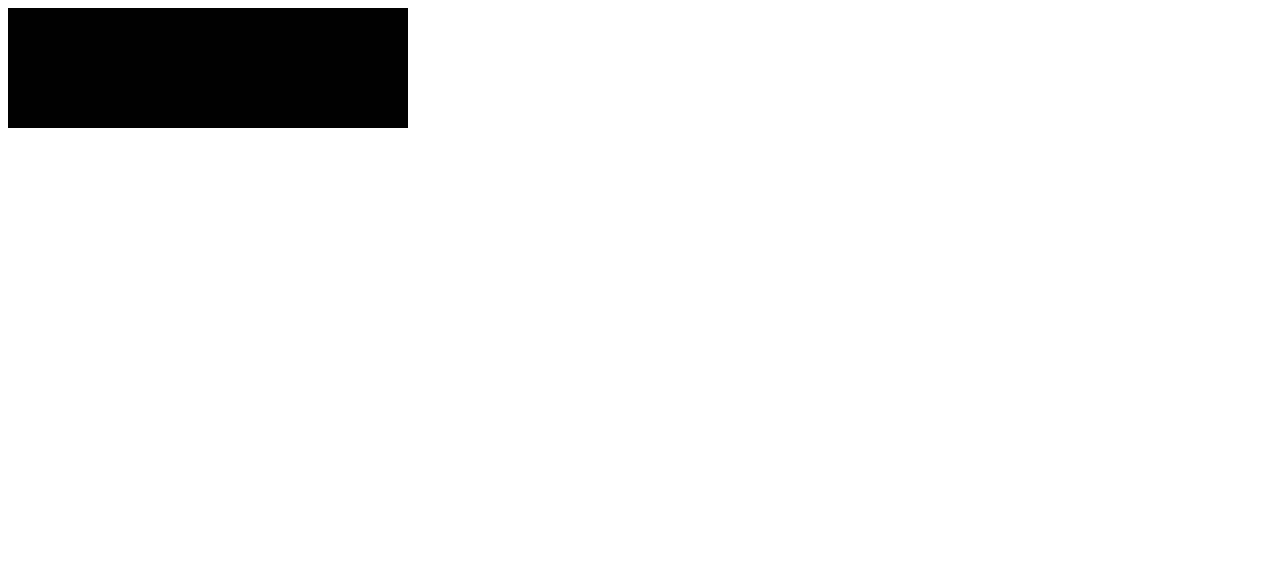
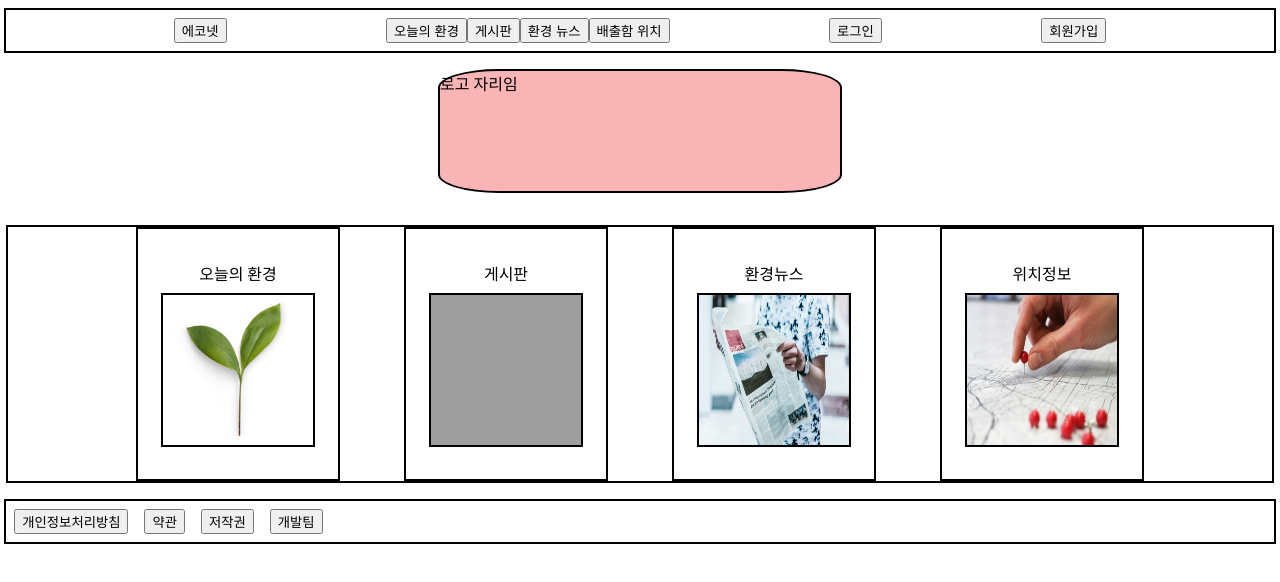
Before and after one commit to gdg-hongik-univ/EcoNet-F1T4-web, a React app in the folder econet/: page / in a window 1280 px wide. Built offline with nearby package versions, Linux system fonts and the light colour scheme; grey boxes are pictures that could not be loaded.

Commit message:
메인페이지 간단 구현 & 간단한 CSS 적용

```diff
--- /dev/null
+++ b/econet/src/MainComponent.js
@@ -0,0 +1,11 @@
+import MainPage from "./pages/MainPage.js";
+
+function MainComponent() {
+  return (
+    <div>
+      <MainPage></MainPage>
+    </div>
+  );
+}
+
+export default MainComponent;
--- /dev/null
+++ b/econet/src/components/MainPageMenuButton.js
@@ -0,0 +1,14 @@
+import "../styles/mainpage-menu-button-styles.css";
+
+export default function MainPageMenuButton({ name, imgSrc }) {
+  return (
+    <div className="menu-button">
+      <text>{name}</text>
+      <img
+        className="menu-button-img-style"
+        src={imgSrc}
+        alt="MainPageMenuImg"
+      ></img>
+    </div>
+  );
+}
--- /dev/null
+++ b/econet/src/components/NavBar.js
@@ -0,0 +1,42 @@
+// CSS
+import "../styles/navbar-styles.css";
+
+export default function NavBar() {
+  const handleMainPageClick = () => {
+    // TODO navigate to MainPage
+  };
+
+  const handleTodayEnvironmentClick = () => {
+    // TODO navigate to 오늘의 환경 page
+  };
+  const handleBoardClick = () => {
+    // TODO navigate to 게시판 page
+  };
+  const handleEcoNewsClick = () => {
+    // TODO navigate to 환경뉴스 page
+  };
+  const handleMapClick = () => {
+    // TODO navigate to 배출함 위치 page
+  };
+
+  const handleLoginClick = () => {
+    // TODO navigate to 로그인 page
+  };
+  const handleSignUpClick = () => {
+    // TODO navigate to 회원가입 page
+  };
+
+  return (
+    <div className="navbar">
+      <button onClick={handleMainPageClick}>에코넷</button>
+      <div>
+        <button onClick={handleTodayEnvironmentClick}>오늘의 환경</button>
+        <button onClick={handleBoardClick}>게시판</button>
+        <button onClick={handleEcoNewsClick}>환경 뉴스</button>
+        <button onClick={handleMapClick}>배출함 위치</button>
+      </div>
+      <button onClick={handleLoginClick}>로그인</button>
+      <button onClick={handleSignUpClick}>회원가입</button>
+    </div>
+  );
+}
--- /dev/null
+++ b/econet/src/components/NavBarBottom.js
@@ -0,0 +1,13 @@
+// CSS
+import "../styles/navbar-bottom-styles.css";
+
+export default function NavBarBottom() {
+  return (
+    <div className="navbar-bottom">
+      <button>개인정보처리방침</button>
+      <button>약관</button>
+      <button>저작권</button>
+      <button>개발팀</button>
+    </div>
+  );
+}
--- a/econet/src/index.js
+++ b/econet/src/index.js
@@ -1,5 +1,5 @@
 import ReactDOM from "react-dom/client";
-import Main from "./Main";
+import MainComponent from "./MainComponent";
 
 const root = ReactDOM.createRoot(document.getElementById("root"));
-root.render(<Main></Main>);
+root.render(<MainComponent />);
--- a/econet/src/main.js
+++ /dev/null
@@ -1,11 +0,0 @@
-import Mainpage from "./pages/Mainpage.js";
-
-function Main() {
-  return (
-    <div>
-      <Mainpage></Mainpage>
-    </div>
-  );
-}
-
-export default Main;
--- a/econet/src/pages/Mainpage.js
+++ b/econet/src/pages/Mainpage.js
@@ -1,9 +1,30 @@
 import Logo from "../components/Logo.js";
-function Mainpage() {
+import MainPageMenuButton from "../components/MainPageMenuButton.js";
+import NavBar from "../components/NavBar.js";
+
+// images
+import ecoImg from "../assets/mainpage-menu-ecoinfo.jpg";
+import boardImg from "../assets/mainpage-menu-board.jpg";
+import newsImg from "../assets/mainpage-menu-econews.jpg";
+import mapImg from "../assets/mainpage-menu-map.jpg";
+import NavBarBottom from "../components/NavBarBottom.js";
+
+// CSS
+import "../styles/mainpage.css";
+import "../styles/mainpage-menu-button-styles.css";
+
+export default function MainPage() {
   return (
-    <div>
-      <Logo></Logo>
+    <div className="mainpage-container">
+      <NavBar />
+      <Logo />
+      <div className="menu-button-box">
+        <MainPageMenuButton name={"오늘의 환경"} imgSrc={ecoImg} />
+        <MainPageMenuButton name={"게시판"} imgSrc={boardImg} />
+        <MainPageMenuButton name={"환경뉴스"} imgSrc={newsImg} />
+        <MainPageMenuButton name={"위치정보"} imgSrc={mapImg} />
+      </div>
+      <NavBarBottom />
     </div>
   );
 }
-export default Mainpage;
--- a/econet/src/styles/logo.css
+++ b/econet/src/styles/logo.css
@@ -1,5 +1,8 @@
 .logo-style {
   width: 400px;
   height: 120px;
-  background-color: #000000;
+  background-color: #f9b5b5;
+  border-radius: 15%;
+  margin: 16px;
+  border: 2px solid #000000;
 }
--- /dev/null
+++ b/econet/src/styles/mainpage-menu-button-styles.css
@@ -0,0 +1,25 @@
+.menu-button-box {
+  display: flex;
+  justify-content: center;
+  width: 100%;
+  gap: 64px;
+  margin: 16px;
+
+  border: 2px solid #000000;
+}
+
+.menu-button {
+  width: 200px;
+  height: 250px;
+  gap: 8px;
+  display: flex;
+  flex-direction: column;
+  align-items: center;
+  justify-content: center;
+  border: 2px solid #000000;
+}
+.menu-button-img-style {
+  width: 150px;
+  height: 150px;
+  border: 2px solid #000000;
+}
--- /dev/null
+++ b/econet/src/styles/mainpage.css
@@ -0,0 +1,5 @@
+.mainpage-container {
+  display: flex;
+  flex-direction: column;
+  align-items: center;
+}
--- /dev/null
+++ b/econet/src/styles/navbar-bottom-styles.css
@@ -0,0 +1,11 @@
+.navbar-bottom {
+  display: flex;
+  gap: 16px;
+  align-items: center;
+  text-align: center;
+  justify-content: flex-start;
+  width: 99%;
+  padding: 8px;
+
+  border: 2px solid #000000;
+}
--- /dev/null
+++ b/econet/src/styles/navbar-styles.css
@@ -0,0 +1,9 @@
+.navbar {
+  display: flex;
+  align-items: center;
+  text-align: center;
+  justify-content: space-evenly;
+  width: 99%;
+  padding: 8px;
+  border: 2px solid #000000;
+}
```
Also changed, not shown: econet/src/assets/mainpage-menu-ecoinfo.jpg (added), econet/src/assets/mainpage-menu-econews.jpg (added), econet/src/assets/mainpage-menu-map.jpg (added), 1 other file.
